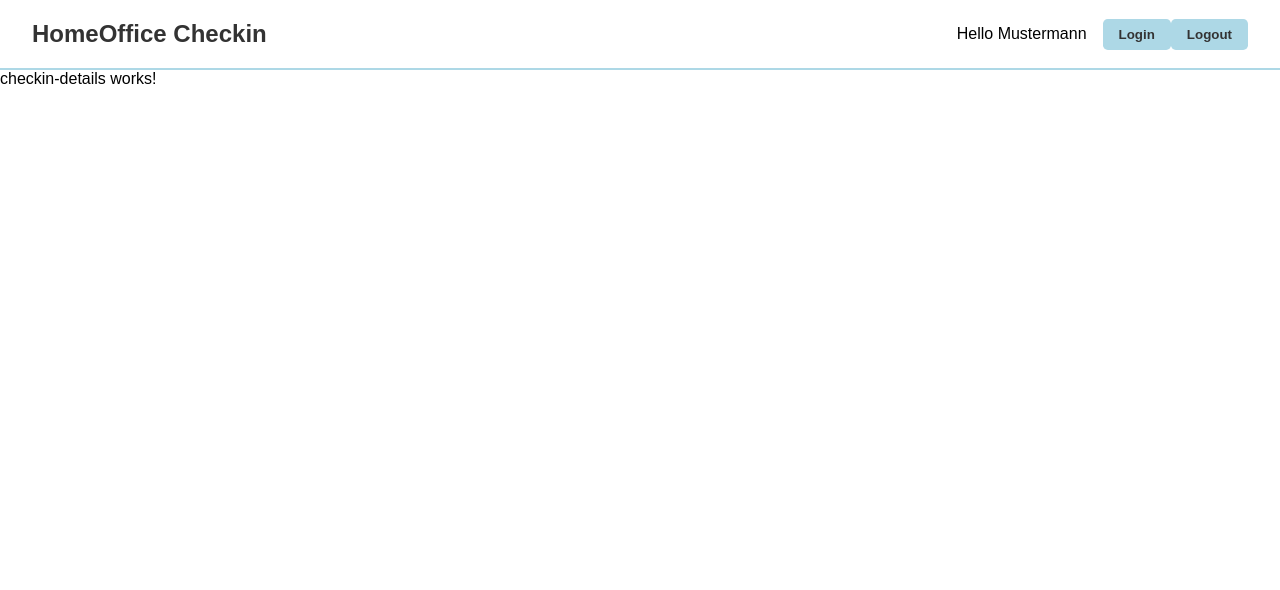
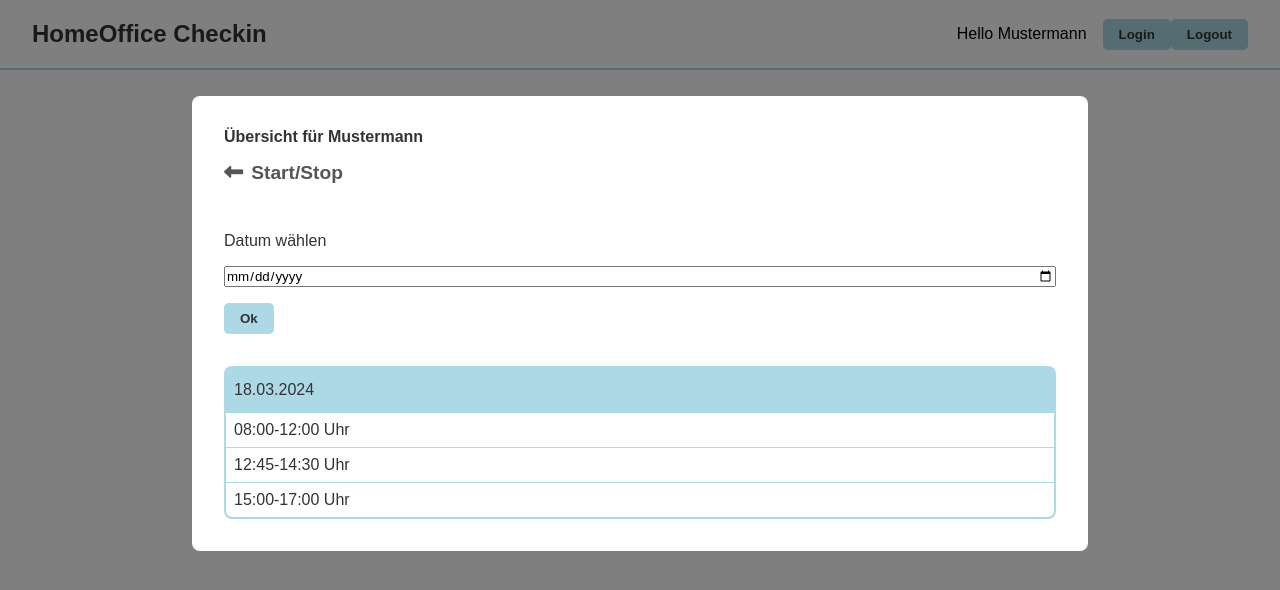
Before and after one commit to Kenffy/home-office-checkin, an Angular app in the folder client/angular/: page /details/1 in a window 1280 px wide. Shown: the top 590 px of the page. Built offline with nearby package versions, Linux system fonts and the light colour scheme.

Commit message:
add checkin ui

```diff
--- a/client/angular/src/app/checkin-details/checkin-details.component.css
+++ b/client/angular/src/app/checkin-details/checkin-details.component.css
@@ -0,0 +1,78 @@
+.details {
+  height: 100vh;
+  width: 100%;
+  position: fixed;
+  top: 0;
+  right: 0;
+  left: 0;
+  background-color: rgba(0, 0, 0, 0.5);
+}
+
+.details-wrapper {
+  color: #333;
+  background-color: #fff;
+  padding: 2rem;
+  width: 70%;
+  margin: 0 auto;
+  margin-top: 6rem;
+  border-radius: 0.5rem;
+  display: flex;
+  flex-direction: column;
+  gap: 1rem;
+}
+
+.details-wrapper .nav-back-btn {
+  background-color: transparent;
+  display: flex;
+  align-items: center;
+  justify-content: center;
+  font-size: 1.2rem;
+  color: #555;
+  padding: 0;
+}
+
+.details-wrapper .nav-back-btn:hover {
+  color: #333;
+}
+
+.back-icon {
+  margin-right: 0.5rem;
+}
+
+.calendar-wrapper {
+  margin-top: 2rem;
+  display: flex;
+  flex-direction: column;
+  gap: 1rem;
+}
+
+.times-wrapper {
+  margin-top: 1rem;
+  display: flex;
+  flex-direction: column;
+  border: 2px solid lightblue;
+  border-radius: 0.5rem;
+}
+
+.current-date {
+  padding: 0.8rem 0.5rem;
+  background-color: lightblue;
+}
+
+.current-date-times {
+  display: flex;
+  flex-direction: column;
+  max-height: 150px;
+  overflow-y: auto;
+}
+
+.current-date-times span {
+  padding: 0.5rem;
+  border-top: 1px solid lightblue;
+}
+
+@media (max-width: 580px) {
+  .details-wrapper {
+    width: 90%;
+  }
+}
--- a/client/angular/src/app/checkin-details/checkin-details.component.html
+++ b/client/angular/src/app/checkin-details/checkin-details.component.html
@@ -1 +1,23 @@
-<p>checkin-details works!</p>
+<div class="details">
+  <div class="details-wrapper">
+    <h4>Übersicht für Mustermann</h4>
+    <button class="nav-back-btn">
+      <i class="fa-solid fa-left-long back-icon"></i>Start/Stop
+    </button>
+
+    <div class="calendar-wrapper">
+      <span>Datum wählen</span>
+      <input type="date" />
+      <button>Ok</button>
+    </div>
+
+    <div class="times-wrapper">
+      <span class="current-date">18.03.2024</span>
+      <div class="current-date-times">
+        <span>08:00-12:00 Uhr</span>
+        <span>12:45-14:30 Uhr</span>
+        <span>15:00-17:00 Uhr</span>
+      </div>
+    </div>
+  </div>
+</div>
--- a/client/angular/src/app/checkin/checkin.component.css
+++ b/client/angular/src/app/checkin/checkin.component.css
@@ -0,0 +1,78 @@
+.checkin {
+  min-height: 100vh;
+  width: 100%;
+  display: flex;
+  flex-direction: column;
+}
+
+.actions-panel {
+  margin-top: 4rem;
+  padding: 2rem 1rem;
+  width: 480px;
+  display: flex;
+  flex-direction: column;
+  align-items: center;
+  justify-content: center;
+  gap: 1rem;
+  align-self: center;
+  border-radius: 0.5rem;
+  border: 2px solid lightblue;
+}
+
+.actions-panel .actions {
+  width: 100%;
+  display: flex;
+  align-items: center;
+  justify-content: space-around;
+  gap: 2rem;
+}
+
+.actions-panel .actions .start-btn,
+.actions-panel .actions .stop-btn {
+  height: 100px;
+  width: 100px;
+  border-radius: 50%;
+  display: flex;
+  align-items: center;
+  justify-content: center;
+  color: #fff;
+  border: 2px solid gray;
+  cursor: pointer;
+}
+
+.actions-panel .actions .start-btn {
+  border-color: #07b307;
+  color: #07b307;
+  background-color: transparent;
+}
+
+.actions-panel .actions .start-btn:hover {
+  border-color: green;
+  color: green;
+}
+
+.actions-panel .actions .stop-btn {
+  background-color: red;
+}
+
+.actions-panel .actions .stop-btn:hover {
+  background-color: #d20808;
+}
+
+.actions-panel .actions .start-btn:disabled,
+.actions-panel .actions .stop-btn:disabled {
+  border-color: gray;
+  color: #fff;
+  background-color: lightgray;
+  cursor: not-allowed;
+}
+
+.actions-panel .actions .icon {
+  font-size: 3rem;
+}
+
+@media (max-width: 580px) {
+  .actions-panel {
+    width: 90%;
+  }
+}
--- a/client/angular/src/app/checkin/checkin.component.html
+++ b/client/angular/src/app/checkin/checkin.component.html
@@ -1 +1,13 @@
-<p>checkin works!</p>
+<div class="checkin">
+  <div class="actions-panel">
+    <div class="actions">
+      <button class="start-btn">
+        <i class="fa-solid fa-play icon"></i>
+      </button>
+      <button class="stop-btn">
+        <i class="fa-solid fa-stop icon"></i>
+      </button>
+    </div>
+    <button>Übersicht</button>
+  </div>
+</div>
```
